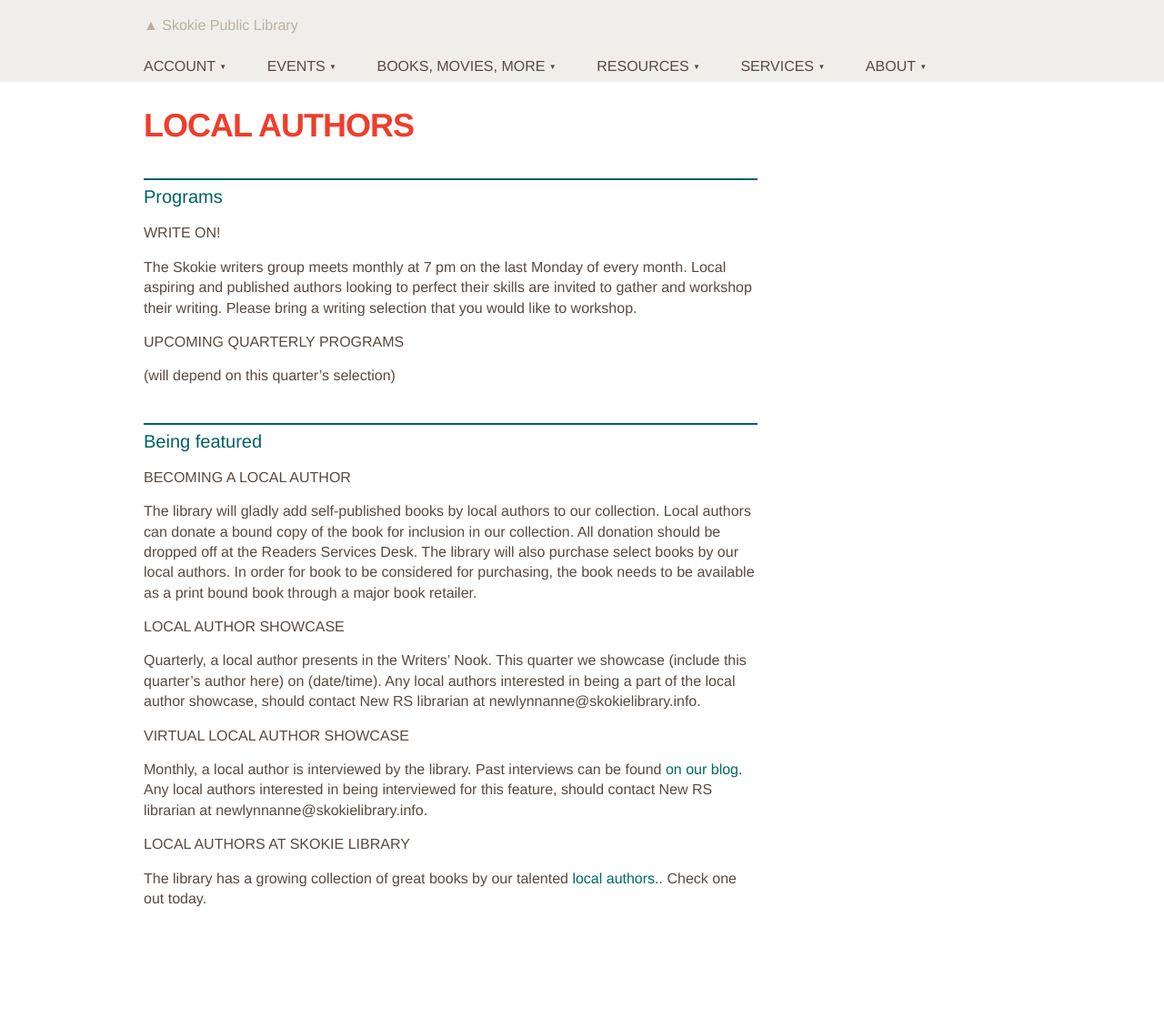
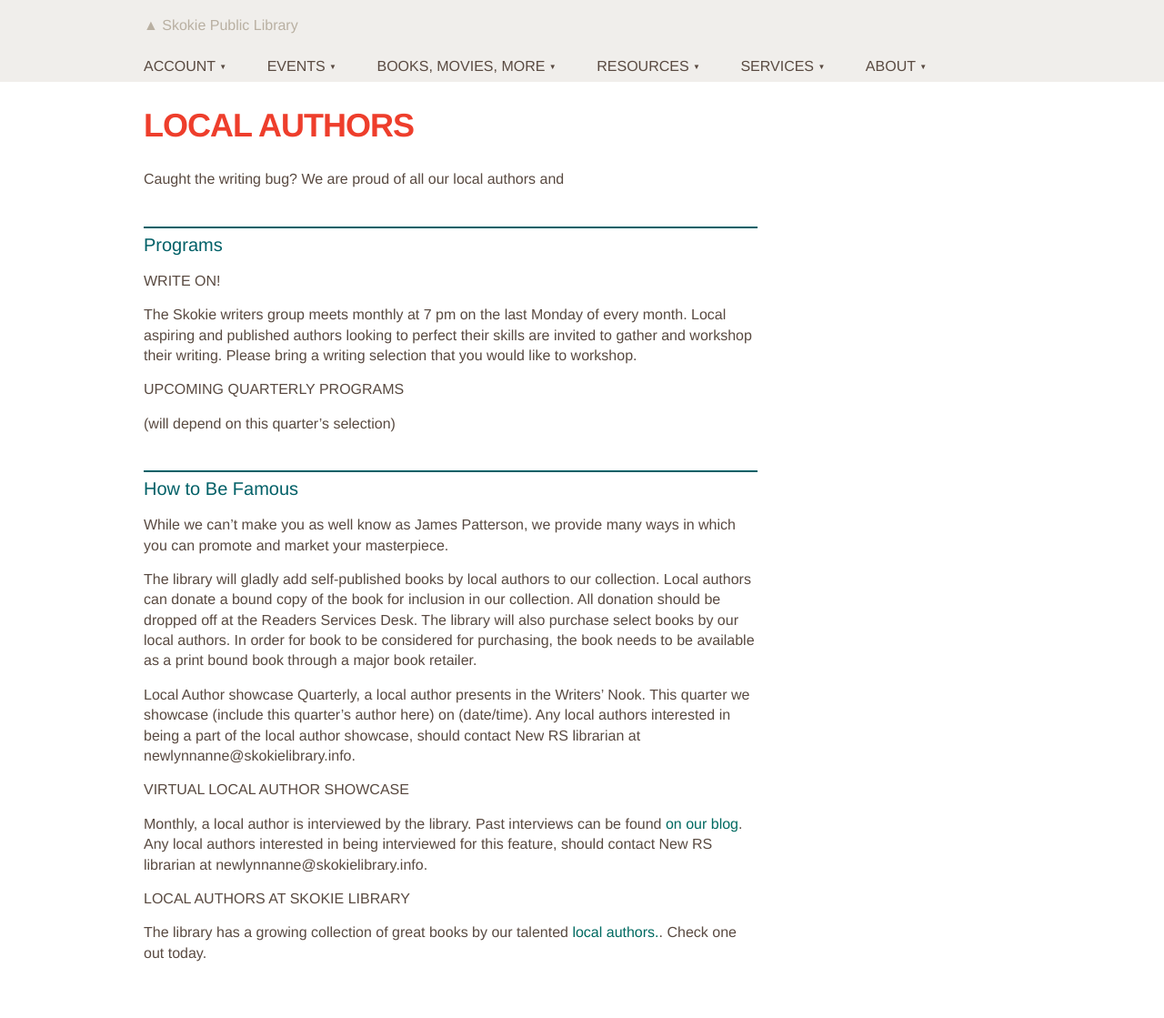
Before and after one commit to skokielibrary/spl-content, a Jekyll site: the page built from _content/lynnanne/books-movies-more--local-authors.markdown, in a window 1280 px wide. Shown: the whole page at 91% size. Built offline with Jekyll 4.4.1, drawn with Linux system fonts in a browser that asks for light colours; before the commit the page ends 1059 px from its top, so only the background shows below that.

Commit message:
Updated books-movies-more--local-authors.markdown

```diff
--- a/_content/lynnanne/books-movies-more--local-authors.markdown
+++ b/_content/lynnanne/books-movies-more--local-authors.markdown
@@ -3,6 +3,8 @@ layout: page
 title: Local authors
 published: true
 ---
+
+Caught the writing bug? We are proud of all our local authors and
 
 ##Programs
 ###Write On!
@@ -12,12 +14,12 @@ The Skokie writers group meets monthly at 7 pm on the last Monday of every month
 (will depend on this quarter's selection)
 
 
-##Being featured
+##How to Be Famous
+While we can't make you as well know as James Patterson, we provide many ways in which you can promote and market your masterpiece.
 
-###Becoming a local author
 The library will gladly add self-published books by local authors to our collection. Local authors can donate a bound copy of the book for inclusion in our collection. All donation should be dropped off at the Readers Services Desk. The library will also purchase select books by our local authors. In order for book to be considered for purchasing, the book needs to be available as a print bound book through a major book retailer.
 
-###Local Author showcase
+Local Author showcase
 Quarterly, a local author presents in the Writers' Nook. This quarter we showcase (include this quarter's author here) on (date/time). Any local authors interested in being a part of the local author showcase, should contact New RS librarian at newlynnanne@skokielibrary.info.
 
 ###Virtual Local Author showcase
```
